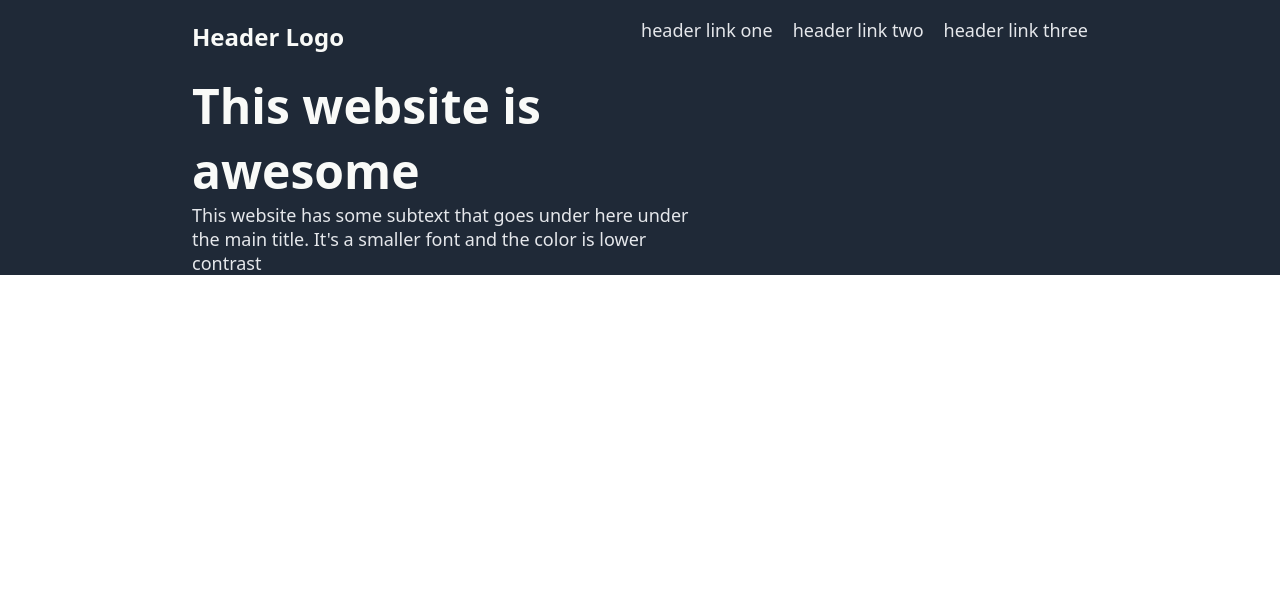
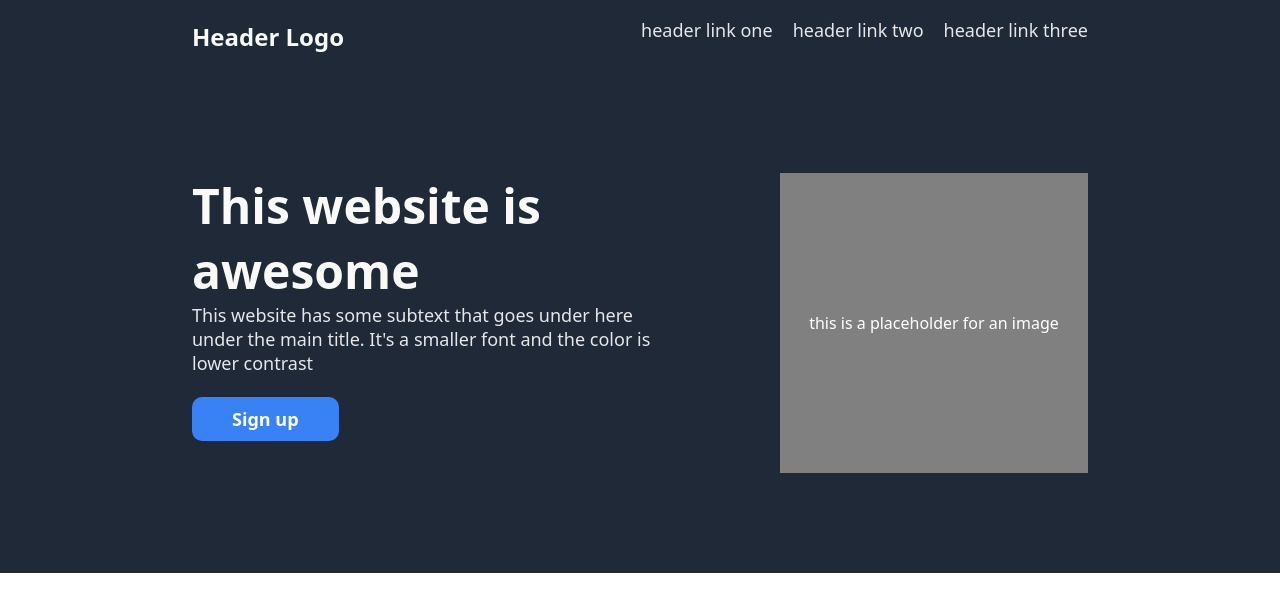
Before and after one commit to KimOsterholm/landing-page, a plain HTML site: page index.html in a window 1280 px wide. Drawn offline with Linux system fonts and the light colour scheme.

```diff
--- a/index.html
+++ b/index.html
@@ -21,7 +21,9 @@
             <div class="hero">
                 <div>This website is awesome</div>
                 <div class="subtext">This website has some subtext that goes under here under the main title. It's a smaller font and the color is lower contrast</div>
+                <div><button>Sign up</button></div>
             </div>
+                <div class="image">this is a placeholder for an image</div>
         </div>
     </div>
   </body>
--- a/styles/style.css
+++ b/styles/style.css
@@ -55,3 +55,31 @@ a {
     font-weight: bolder;
     color: #f9faf8;
 }
+
+.image {
+  background-color: gray;
+  width: 650px;
+  height: 300px;
+  display: flex;
+  justify-content: center;
+  align-items: center;
+}
+
+.bottom {
+  display: flex;
+  justify-content: space-between;
+  gap: 100px;
+  margin-top: 100px;
+  margin-bottom: 100px;
+}
+
+button {
+  color: white;
+  background-color: #3882f6;
+  font-family: system-ui, -apple-system, BlinkMacSystemFont, 'Segoe UI', Roboto, Oxygen, Ubuntu, Cantarell, 'Open Sans', 'Helvetica Neue', sans-serif;
+  font-weight: 900;
+  padding: 10px 40px 10px 40px;
+  border-radius: 10px;
+  font-size: large;
+  border-style: none;
+}
```
